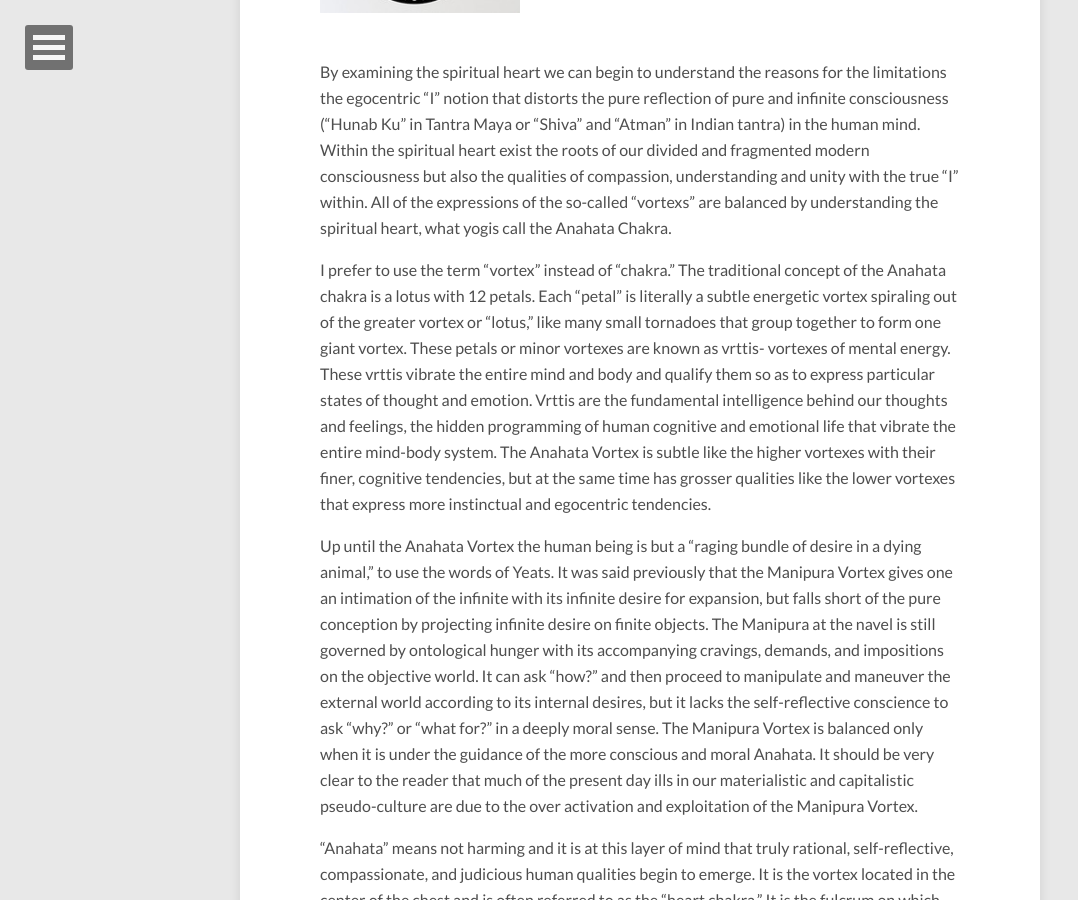
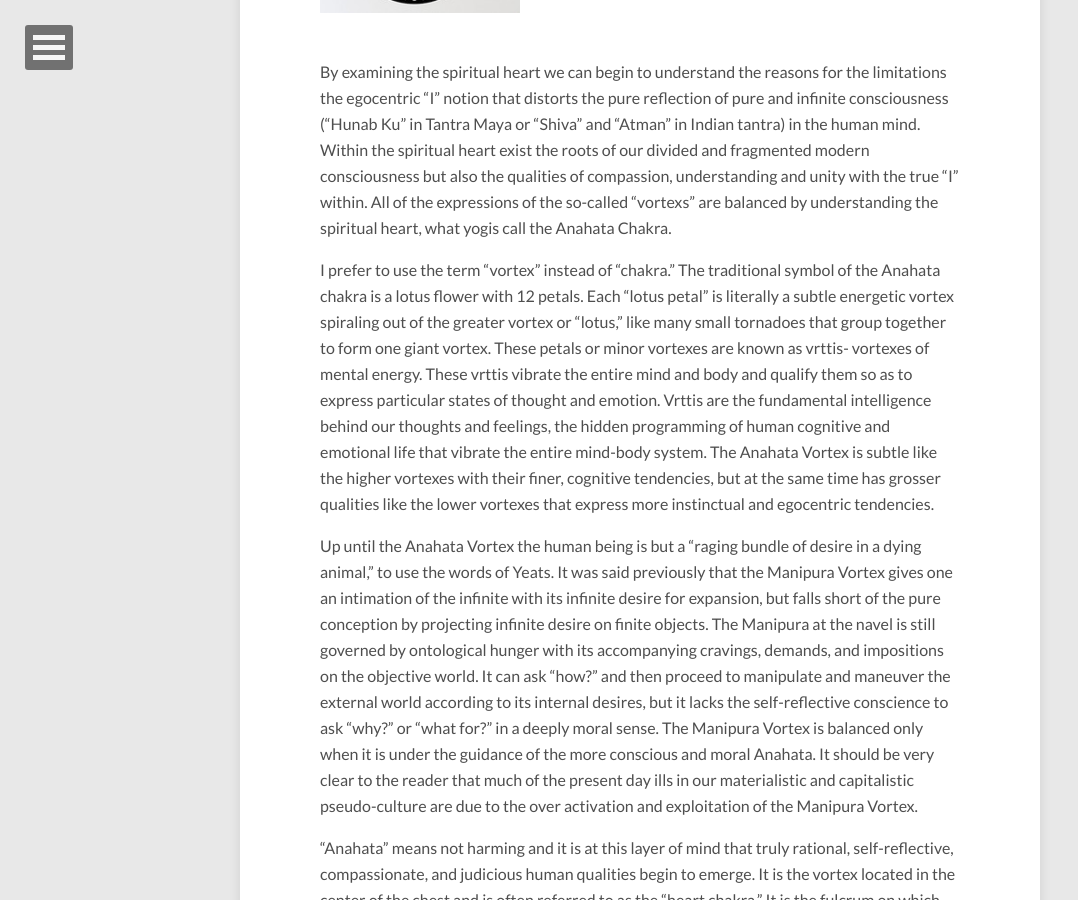
Before and after one commit to anandamurtiidiscursos/anandamurtiidiscursos.github.io, a Jekyll site: the page built from _posts/2015-08-11-the-spiritual-heart.md, in a window 1280 px wide and 900 px high, scrolled down 432 px. Shown: the whole window, without its empty margins (0-1078 px from the left). Built offline with Jekyll 4.4.1, drawn with Linux system fonts in a browser that asks for light colours; nearby versions of some CDN libraries; comment, search, counter and statistics services are not loaded.

Commit message:
Updated 2015-08-11-the-spiritual-heart.md

```diff
--- a/_posts/2015-08-11-the-spiritual-heart.md
+++ b/_posts/2015-08-11-the-spiritual-heart.md
@@ -17,13 +17,14 @@ published: true
 
 
 
+
 {% capture images %}
 	/images/hunabku.jpg
 {% endcapture %}
 {% include gallery images=images caption="" cols=3 %}
 By examining the spiritual heart we can begin to understand the reasons for the limitations the egocentric “I” notion that distorts the pure reflection of pure and infinite consciousness ("Hunab Ku" in Tantra Maya or "Shiva" and "Atman" in Indian tantra) in the human mind. Within the spiritual heart exist the roots of our divided and fragmented modern consciousness but also the qualities of compassion, understanding and unity with the true “I” within. All of the expressions of the so-called “vortexs” are balanced by understanding the spiritual heart, what yogis call the Anahata Chakra.
 
-I prefer to use the term “vortex” instead of “chakra.” The traditional concept of the Anahata chakra is a lotus with 12 petals. Each “petal” is literally a subtle energetic vortex spiraling out of the greater vortex or “lotus,” like many small tornadoes that group together to form one giant vortex. These petals or minor vortexes are known as vrttis- vortexes of mental energy. These vrttis vibrate the entire mind and body and qualify them so as to express particular states of thought and emotion. Vrttis are the fundamental intelligence behind our thoughts and feelings, the hidden programming of human cognitive and emotional life that vibrate the entire mind-body system. The Anahata Vortex is subtle like the higher vortexes with their finer, cognitive tendencies, but at the same time has grosser qualities like the lower vortexes that express more instinctual and egocentric tendencies.
+I prefer to use the term “vortex” instead of “chakra.” The traditional symbol of the Anahata chakra is a lotus flower with 12 petals. Each “lotus petal” is literally a subtle energetic vortex spiraling out of the greater vortex or “lotus,” like many small tornadoes that group together to form one giant vortex. These petals or minor vortexes are known as vrttis- vortexes of mental energy. These vrttis vibrate the entire mind and body and qualify them so as to express particular states of thought and emotion. Vrttis are the fundamental intelligence behind our thoughts and feelings, the hidden programming of human cognitive and emotional life that vibrate the entire mind-body system. The Anahata Vortex is subtle like the higher vortexes with their finer, cognitive tendencies, but at the same time has grosser qualities like the lower vortexes that express more instinctual and egocentric tendencies.
 
 Up until the Anahata Vortex the human being is but a “raging bundle of desire in a dying animal,” to use the words of Yeats.  It was said previously that the Manipura Vortex gives one an intimation of the infinite with its infinite desire for expansion, but falls short of the pure conception by projecting infinite desire on finite objects.  The Manipura at the navel is still governed by ontological hunger with its accompanying cravings, demands, and impositions on the objective world.  It can ask “how?” and then proceed to manipulate and maneuver the external world according to its internal desires, but it lacks the self-reflective conscience to ask “why?” or “what for?” in a deeply moral sense.  The Manipura Vortex is balanced only when it is under the guidance of the more conscious and moral Anahata.  It should be very clear to the reader that much of the present day ills in our materialistic and capitalistic pseudo-culture are due to the over activation and exploitation of the Manipura Vortex.
 
```
